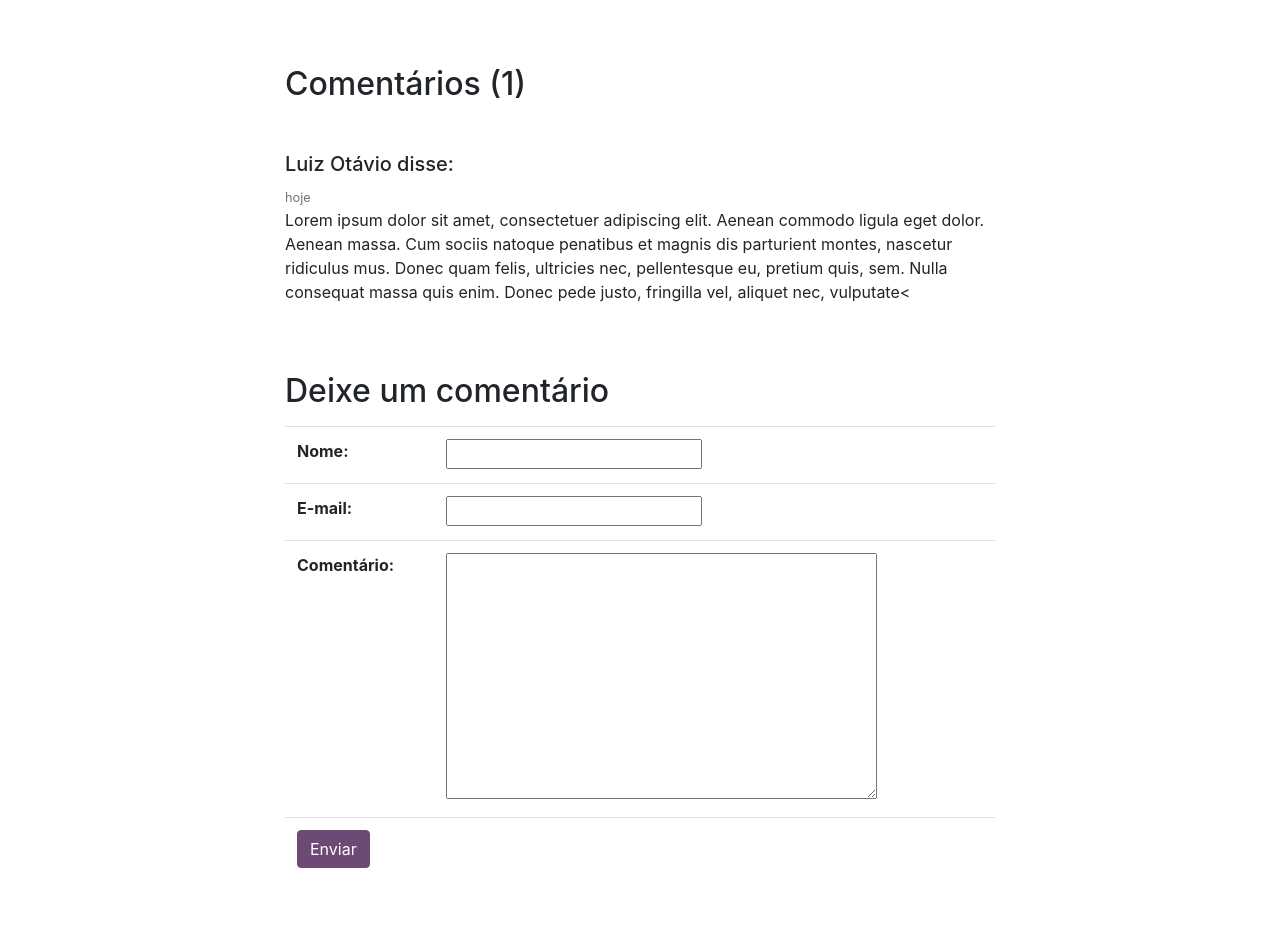
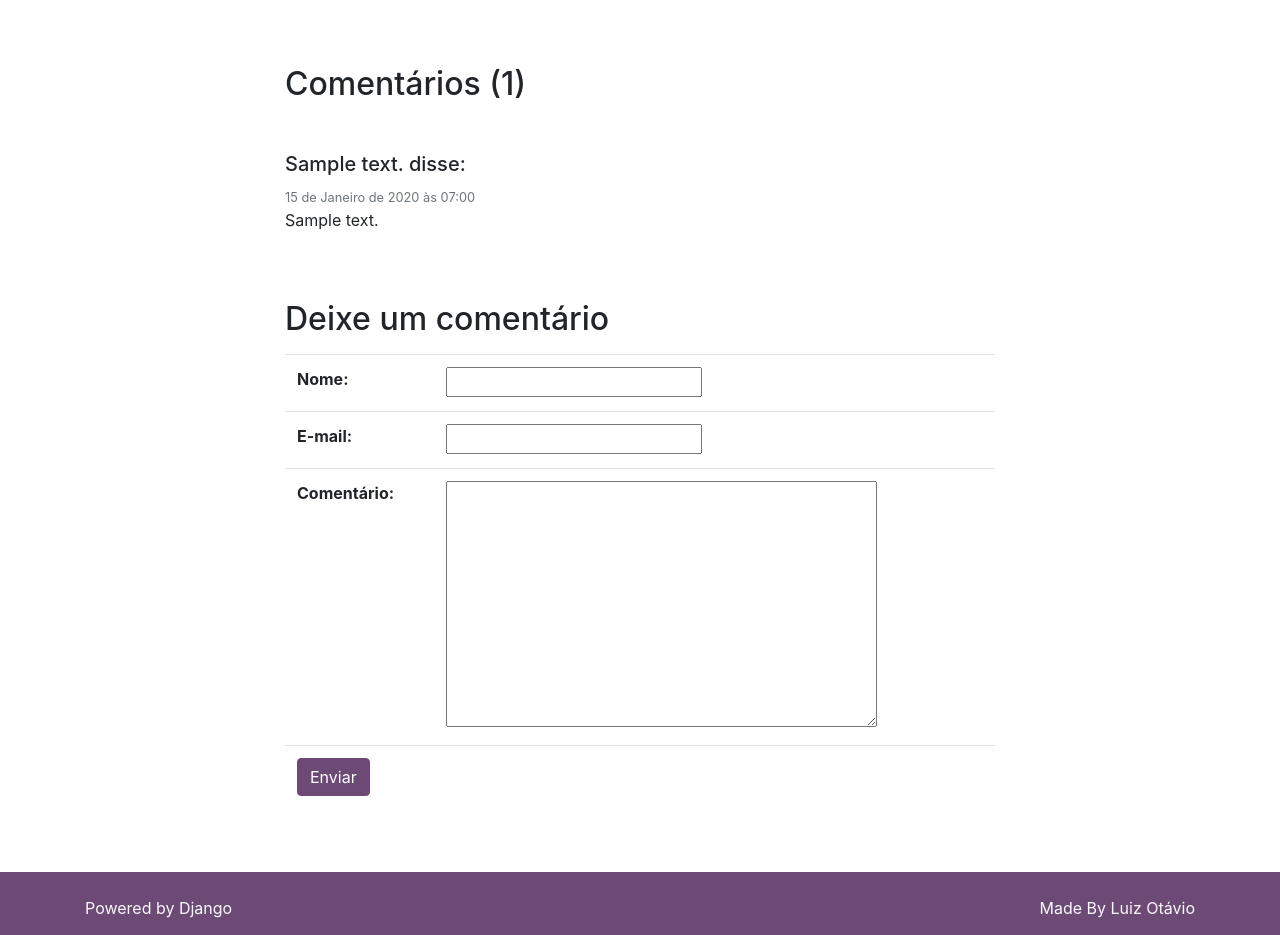
Before and after one commit to ThiagoPedais/Blog, a Django app: page /post/1 in a window 1280 px wide. Shown: the part 633-1568 px from the top of the page. Run offline with Django 4.2, Linux system fonts and the light colour scheme; tables that the repository leaves empty hold one stand-in row (values such as "Sample post"); grey boxes marked "Sample" are stand-in pictures; some libraries are stand-ins or nearby versions.

Commit message:
comments

```diff
--- a/BLOG_DJANGO/posts/templates/posts/post_details.html
+++ b/BLOG_DJANGO/posts/templates/posts/post_details.html
@@ -31,28 +31,22 @@
     </div>
 
 
-    <div class="row pt-5">
-        <div class="col-xl"></div>
-        <div class="col-xl-8">
-            <h2 class="my-3">Comentários (1)</h2>
+    {% if comments %}
+        <div class="row pt-5">
+            <div class="col-xl"></div>
+            <div class="col-xl-8">
+                <h2 class="my-3">Comentários ({{ comments.count }})</h2>
 
+                {% for comment in comments %}
+                    <h5 class="mb-2 mt-5">{{comment.name_comment}} disse:</h5>
+                    <small class="text-muted"> {{ comment.date_comment }} </small>
+                    <p class="mb-1"> {{ comment.comment }} </p>
+                {% endfor %}
 
-
-            <h5 class="mb-2 mt-5">Luiz Otávio disse:</h5>
-            <small class="text-muted">hoje</small>
-            <p class="mb-1">Lorem ipsum dolor sit amet, consectetuer adipiscing elit. Aenean commodo
-                ligula eget dolor. Aenean massa. Cum sociis natoque penatibus et magnis dis parturient
-                montes, nascetur ridiculus mus. Donec quam felis, ultricies nec, pellentesque eu,
-                pretium quis, sem. Nulla consequat massa quis enim. Donec pede justo, fringilla vel,
-                aliquet nec, vulputate&lt;</p>
-
-
-
-
+            </div>
+            <div class="col-xl"></div>
         </div>
-        <div class="col-xl"></div>
-    </div>
-
+    {% endif %}
 
     <div class="row pt-5">
         <div class="col-xl"></div>
--- a/BLOG_DJANGO/posts/views.py
+++ b/BLOG_DJANGO/posts/views.py
@@ -71,6 +71,14 @@ class PostDetails(UpdateView):
     form_class = FormComment
     context_object_name = 'post'
 
+    def get_context_data(self, **kwargs):
+        context = super().get_context_data(**kwargs)
+        post = self.get_object()
+        comments = Comment.objects.filter(published_comment=True, post_comment=post.id)
+        context['comments'] = comments
+
+        return context
+
     def form_valid(self, form):
         post = self.get_object()
         comment = Comment(**form.cleaned_data)
```
